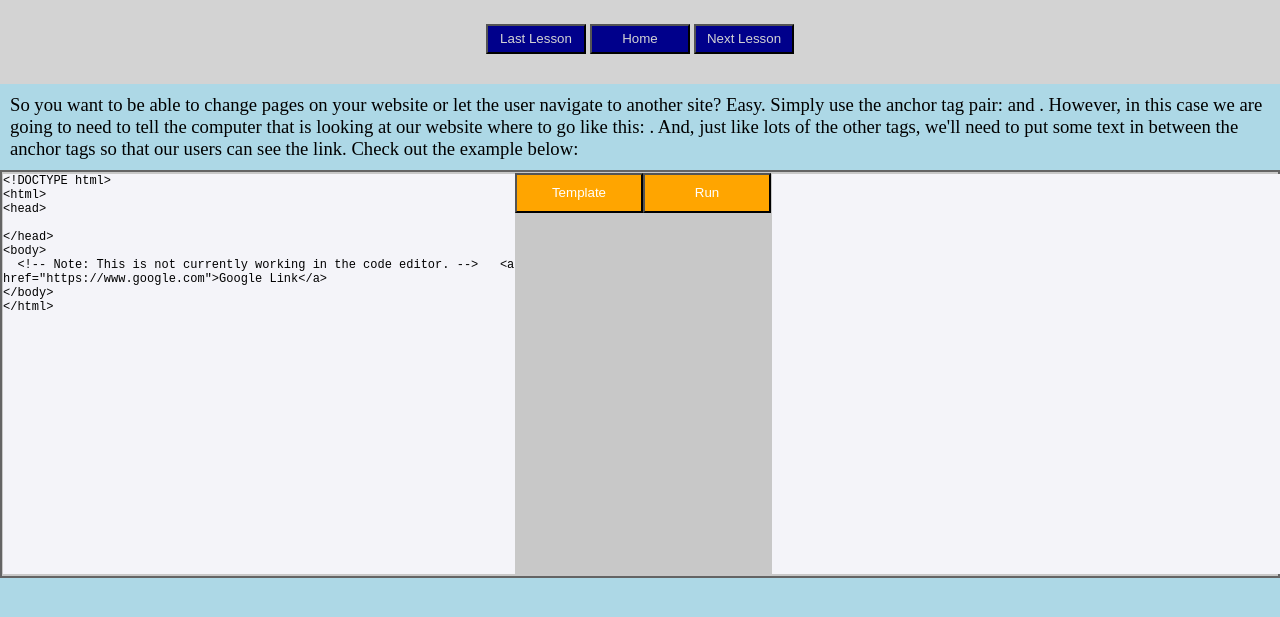
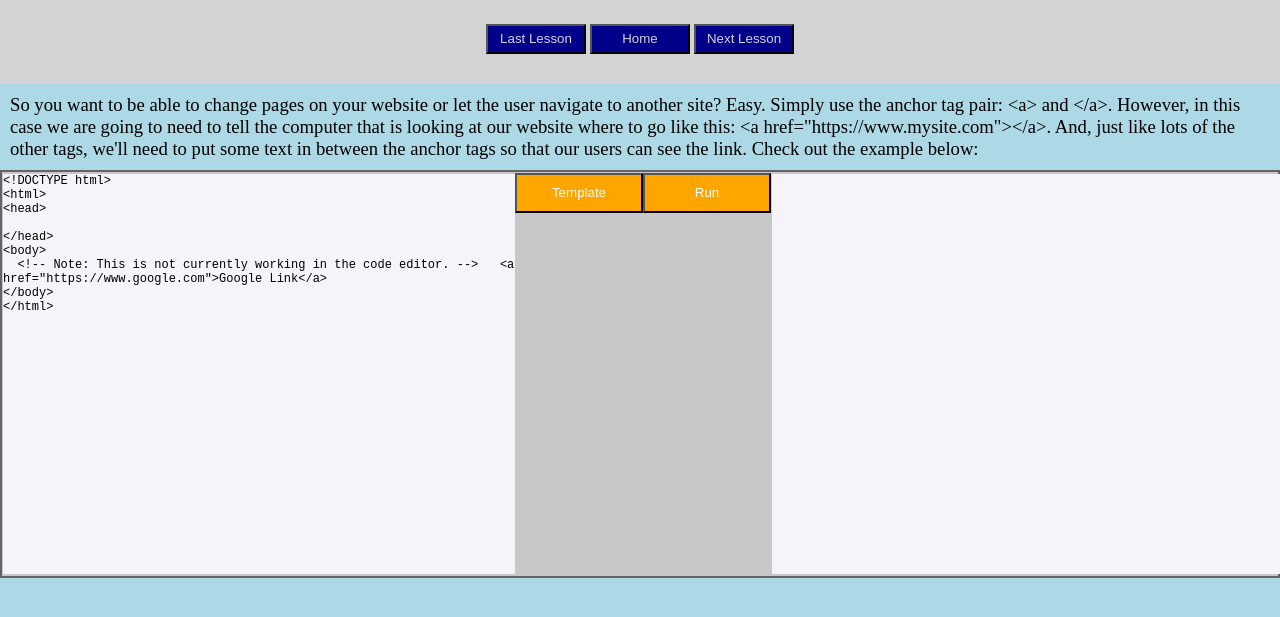
Before and after one commit to D4Q2/PrettyEditor, a plain HTML site: page htmlLessons/7Links.html in a window 1280 px wide. Shown: the part 77-694 px from the top of the page. Drawn offline with Linux system fonts and the light colour scheme.

Commit message:
Update 7Links.html

```diff
--- a/htmlLessons/7Links.html
+++ b/htmlLessons/7Links.html
@@ -13,7 +13,7 @@
       <button class="menuButton" onclick="document.location='8Input.html'">Next Lesson</button>
     </div>
     <div class="about">
-      So you want to be able to change pages on your website or let the user navigate to another site? Easy. Simply use the anchor tag pair: <a> and </a>. However, in this case we are going to need to tell the computer that is looking at our website where to go like this: <a href="https://www.mysite.com"></a>. And, just like lots of the other tags, we'll need to put some text in between the anchor tags so that our users can see the link. Check out the example below:
+      So you want to be able to change pages on your website or let the user navigate to another site? Easy. Simply use the anchor tag pair: &lt;a&gt; and &lt;/a&gt;. However, in this case we are going to need to tell the computer that is looking at our website where to go like this: &lt;a href="https://www.mysite.com"&gt;&lt;/a&gt;. And, just like lots of the other tags, we'll need to put some text in between the anchor tags so that our users can see the link. Check out the example below:
     </div>
     <!-- An editor setup -->
     <div class="editorArea">
```
